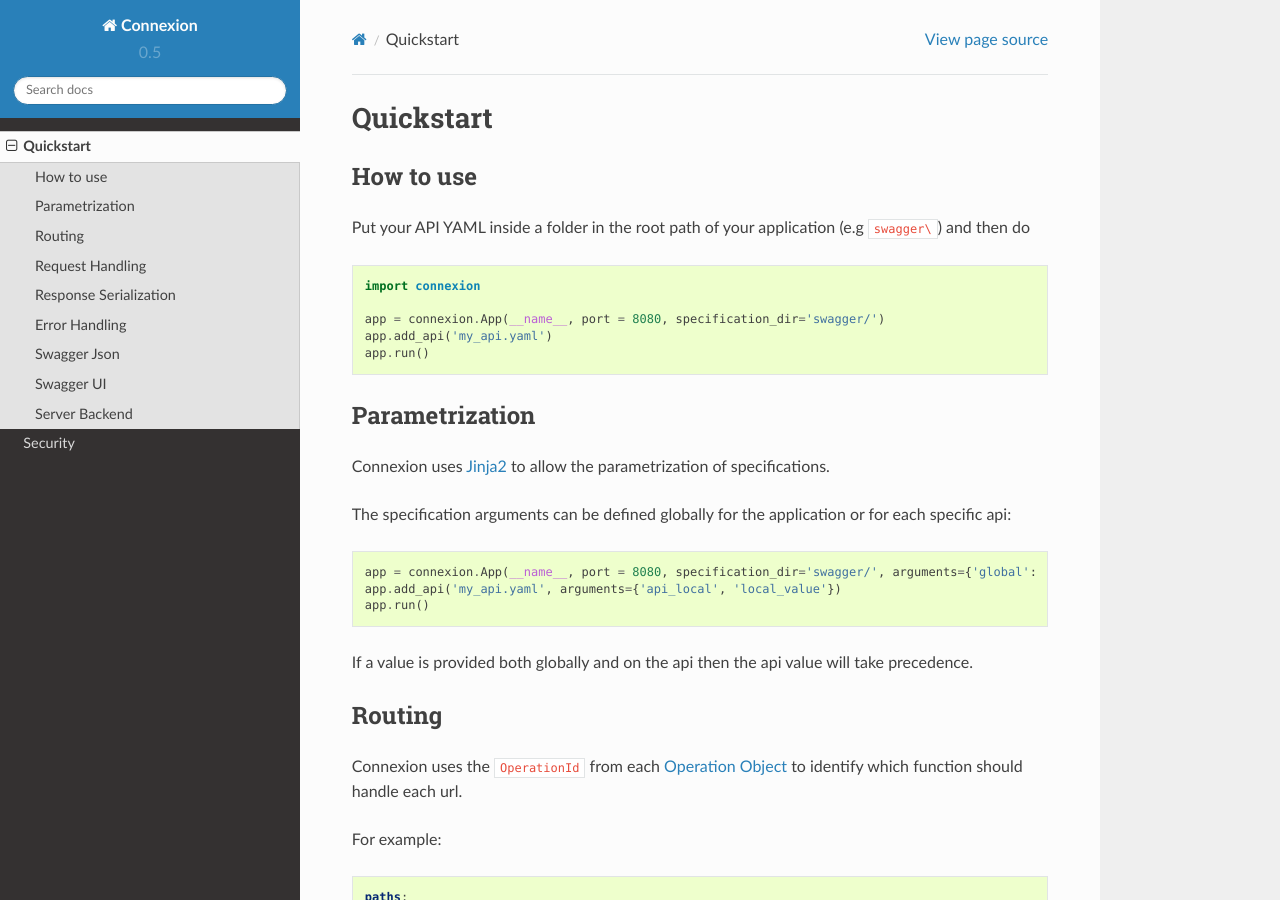
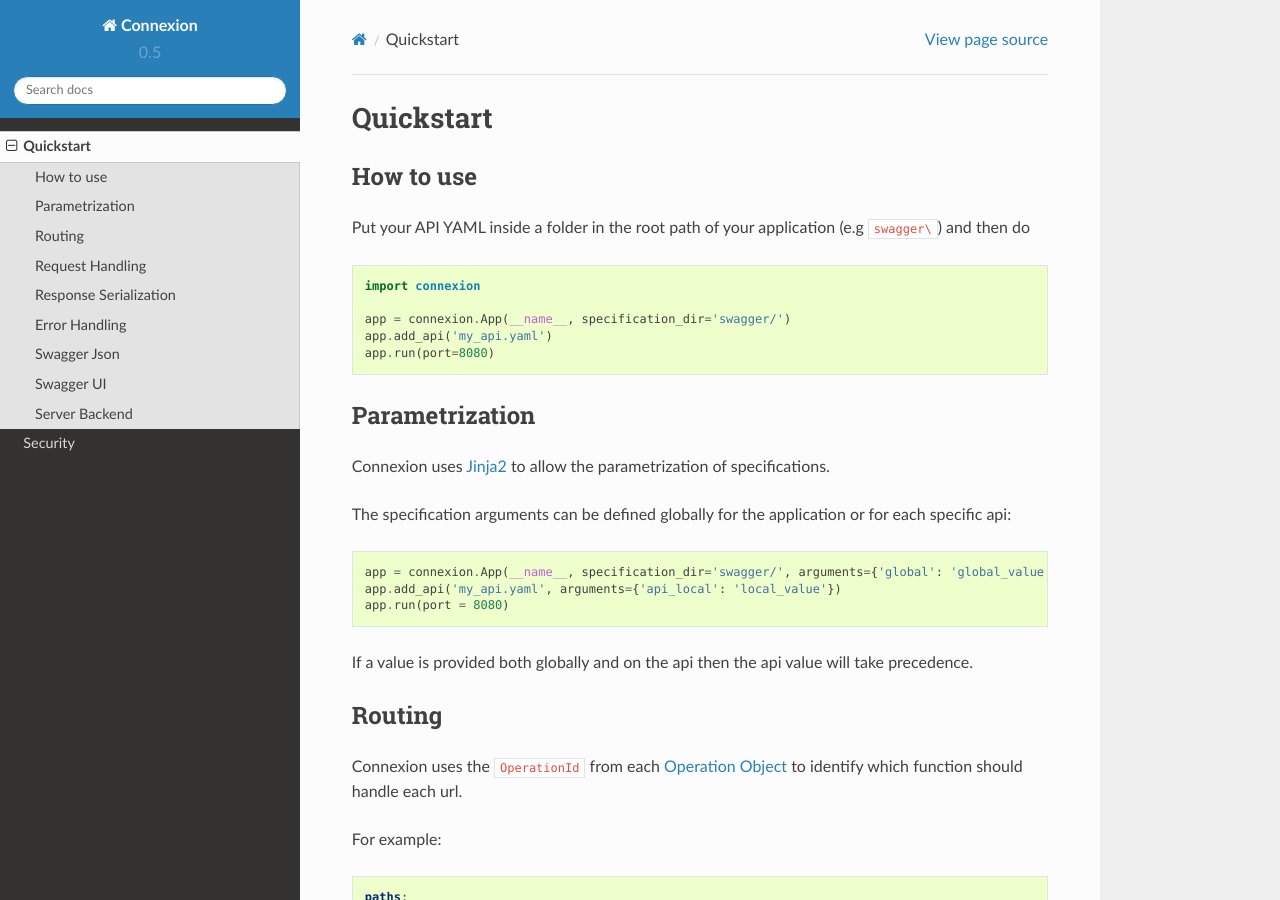
Before and after one commit to spec-first/connexion, a Sphinx documentation site: the page built from docs/quickstart.rst, in a window 1280 px wide and 900 px high. Built offline with Sphinx 7.4.7 and the Read the Docs theme 2.0.0, drawn with Linux system fonts in a browser that asks for light colours.

Commit message:
#72 Updated documentation

```diff
--- a/docs/quickstart.rst
+++ b/docs/quickstart.rst
@@ -10,9 +10,9 @@
 
     import connexion
 
-    app = connexion.App(__name__, port = 8080, specification_dir='swagger/')
+    app = connexion.App(__name__, specification_dir='swagger/')
     app.add_api('my_api.yaml')
-    app.run()
+    app.run(port=8080)
 
 
 Parametrization
@@ -23,9 +23,9 @@
 
 .. code-block:: python
 
-    app = connexion.App(__name__, port = 8080, specification_dir='swagger/', arguments={'global': 'global_value'})
-    app.add_api('my_api.yaml', arguments={'api_local', 'local_value'})
-    app.run()
+    app = connexion.App(__name__, specification_dir='swagger/', arguments={'global': 'global_value'})
+    app.add_api('my_api.yaml', arguments={'api_local': 'local_value'})
+    app.run(port = 8080)
 
 If a value is provided both globally and on the api then the api value will take precedence.
 
```
Also changed, not shown: README.rst (+6 -6 lines).
